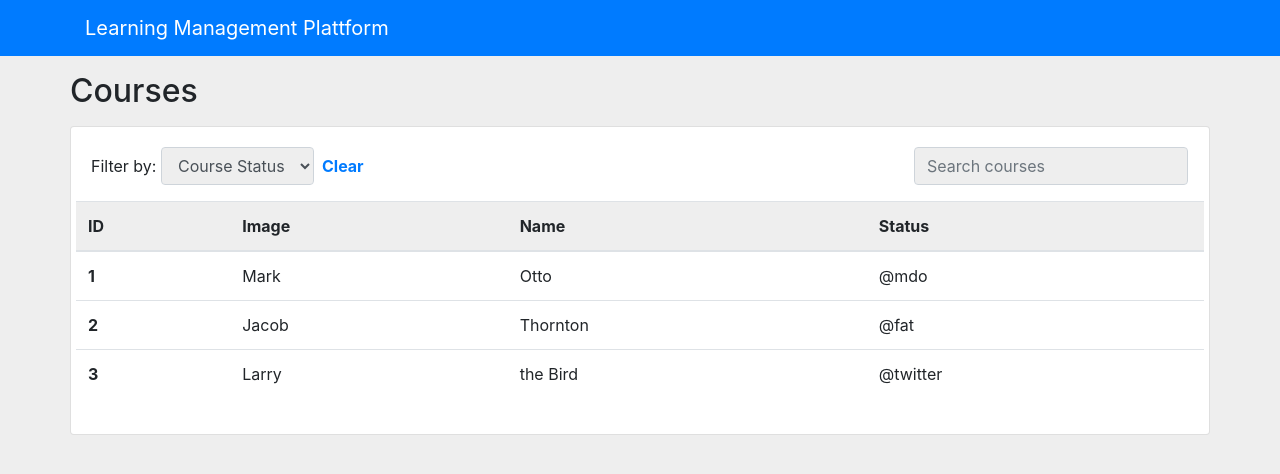
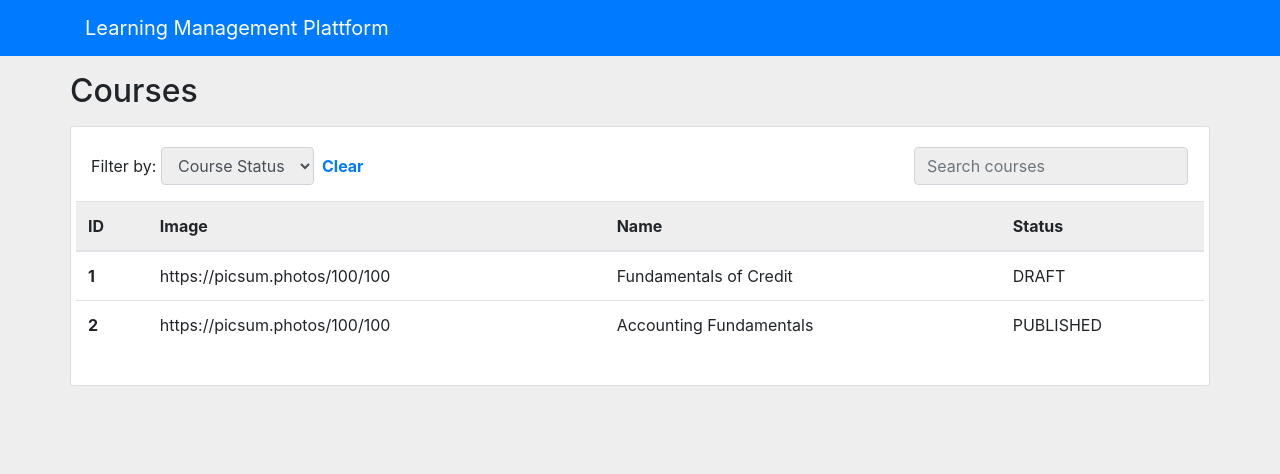
Before and after one commit to qual09/angular-learning-mgmt, an Angular app: page /#/courseList in a window 1280 px wide. Shown: the top 474 px of the page. Built offline with nearby package versions, Linux system fonts and the light colour scheme.

Commit message:
inserted data to ui

```diff
--- a/src/app/app.module.ts
+++ b/src/app/app.module.ts
@@ -1,5 +1,6 @@
 import { BrowserModule } from '@angular/platform-browser';
 import { NgModule } from '@angular/core';
+import { FormsModule } from '@angular/forms';
 import { HttpClientModule } from '@angular/common/http';
 
 import { AppRoutingModule } from './app-routing.module';
@@ -19,6 +20,7 @@ import { HeaderComponent } from './components/header/header.component';
     BrowserModule,
     AppRoutingModule,
     HttpClientModule,
+    FormsModule,
   ],
   providers: [],
   bootstrap: [AppComponent]
--- a/src/app/components/course-details/course-details.component.html
+++ b/src/app/components/course-details/course-details.component.html
@@ -2,7 +2,7 @@
 
   <!-- Title -->
   <div class="row text-center mb-2">
-    <h2>Course <span class="courseName">XXX</span></h2>
+    <h2>Course <span class="courseName">{{course.name}}</span></h2>
   </div>
 
   <!-- Course Details -->
@@ -12,17 +12,19 @@
       <form class="courseDetailsData">
         <div class="form-group">
           <label for="courseName">Course Name</label>
-          <input type="text" class="form-control" name="courseName">
+          <input type="text" class="form-control" name="courseName" [(ngModel)]="course.name">
         </div>
         <div class="form-group">
           <label for="courseStatus">Course Status</label>
-          <select name="courseStatus">
+          <select name="courseStatus" [(ngModel)]="course.status">
+            <option value=""></option>
             <option value="DRAFT">DRAFT</option>
+            <option value="PUBLISHED">PUBLISHED</option>
           </select>
         </div>
         <div class="form-group">
           <label for="image">Course card image</label>
-          <input type="text" class="form-control" name="image">
+          <input type="text" class="form-control" name="image" [(ngModel)]="course.imageUrl">
         </div>
         <div class="form-group">
           <label for="instructor">Instructor</label>
--- a/src/app/components/course-list/course-list.component.html
+++ b/src/app/components/course-list/course-list.component.html
@@ -14,12 +14,15 @@
         <div>
           Filter by:
           <select name="filter">
-            <option value="status">Course Status</option>
+            <option value="">Course Status</option>
+            <option value="DRAFT">DRAFT</option>
+            <option value="PUBLISHED">PUBLISHED</option>
           </select>
           <a href="#">Clear</a>
         </div>
         <div class="mr-3">
-          <input type="text" class="form-control" placeholder="Search courses">
+          <input type="text" class="form-control" placeholder="Search courses" [(ngModel)]="searchTerm"
+            (ngModelChange)="search()">
         </div>
       </div>
 
@@ -35,23 +38,11 @@
             </tr>
           </thead>
           <tbody>
-            <tr [routerLink]="['/courseDetails', 1]">
-              <th scope="row">1</th>
-              <td>Mark</td>
-              <td>Otto</td>
-              <td>@mdo</td>
-            </tr>
-            <tr>
-              <th scope="row">2</th>
-              <td>Jacob</td>
-              <td>Thornton</td>
-              <td>@fat</td>
-            </tr>
-            <tr>
-              <th scope="row">3</th>
-              <td>Larry</td>
-              <td>the Bird</td>
-              <td>@twitter</td>
+            <tr *ngFor="let course of courseList" [routerLink]="['/courseDetails', 1]">
+              <th scope="row">{{course.id}}</th>
+              <td>{{course.imageUrl}}</td>
+              <td>{{course.name}}</td>
+              <td>{{course.status}}</td>
             </tr>
           </tbody>
         </table>
--- a/src/app/components/course-list/course-list.component.ts
+++ b/src/app/components/course-list/course-list.component.ts
@@ -10,6 +10,8 @@ import { Course } from '../../models/course';
 })
 export class CourseListComponent implements OnInit {
   courseList: Course[];
+  courseListFiltered: Course[];
+  searchTerm: string;
 
   constructor(private courseService: CourseService) { }
 
@@ -18,7 +20,18 @@ export class CourseListComponent implements OnInit {
   }
 
   getCourseList() {
-    this.courseService.getCourseList().subscribe();
+    this.courseService.getCourseList().subscribe(result => {
+      this.courseList = result;
+      this.courseListFiltered = result;
+    });
+  }
+
+  search() {
+    let term = this.searchTerm;
+    this.courseList = this.courseListFiltered.filter(function (courseElement) {
+      let allProperties = courseElement.id + courseElement.status + courseElement.name;
+      return allProperties.toLowerCase().includes(term.toLowerCase());
+    });
   }
 
 }
```
